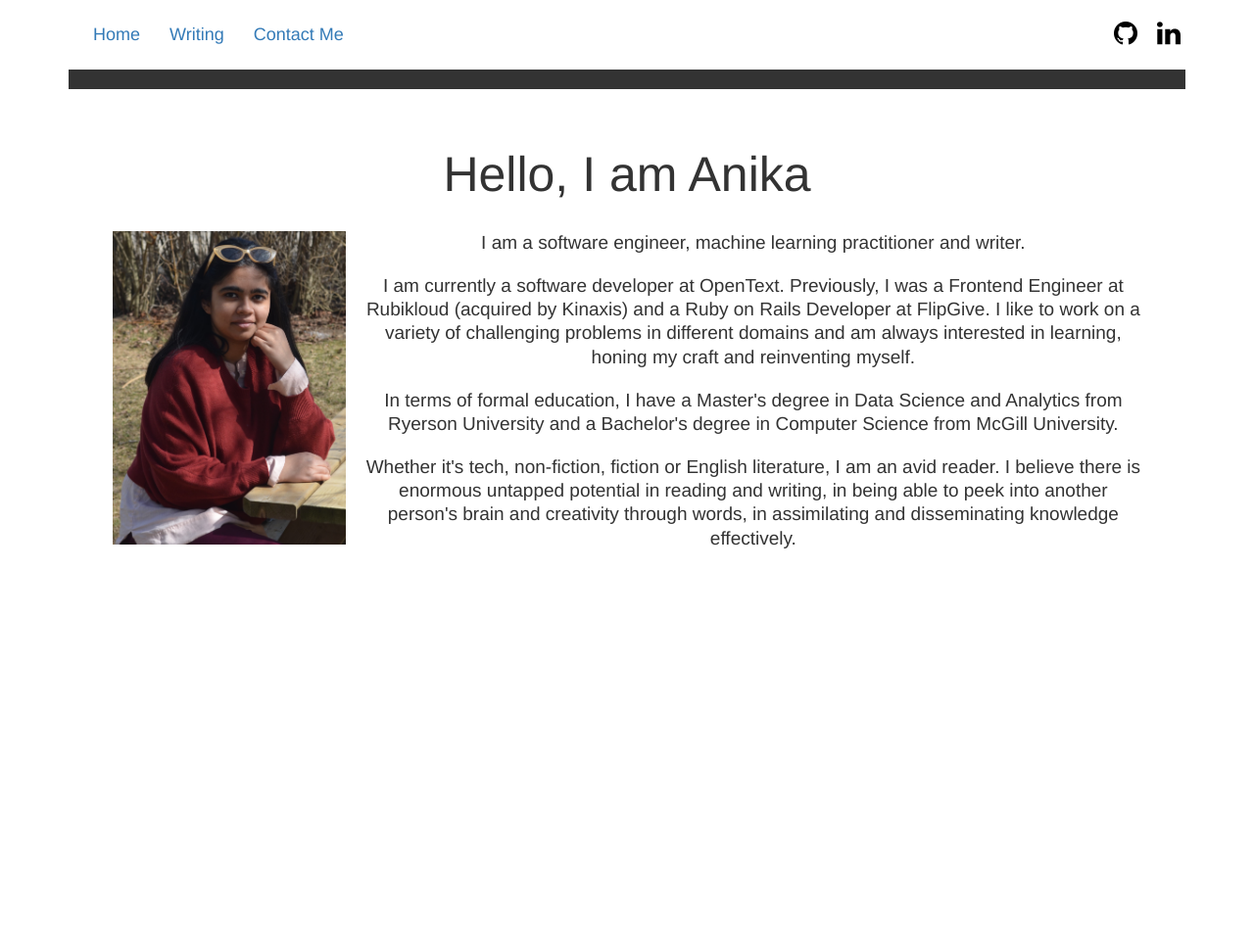
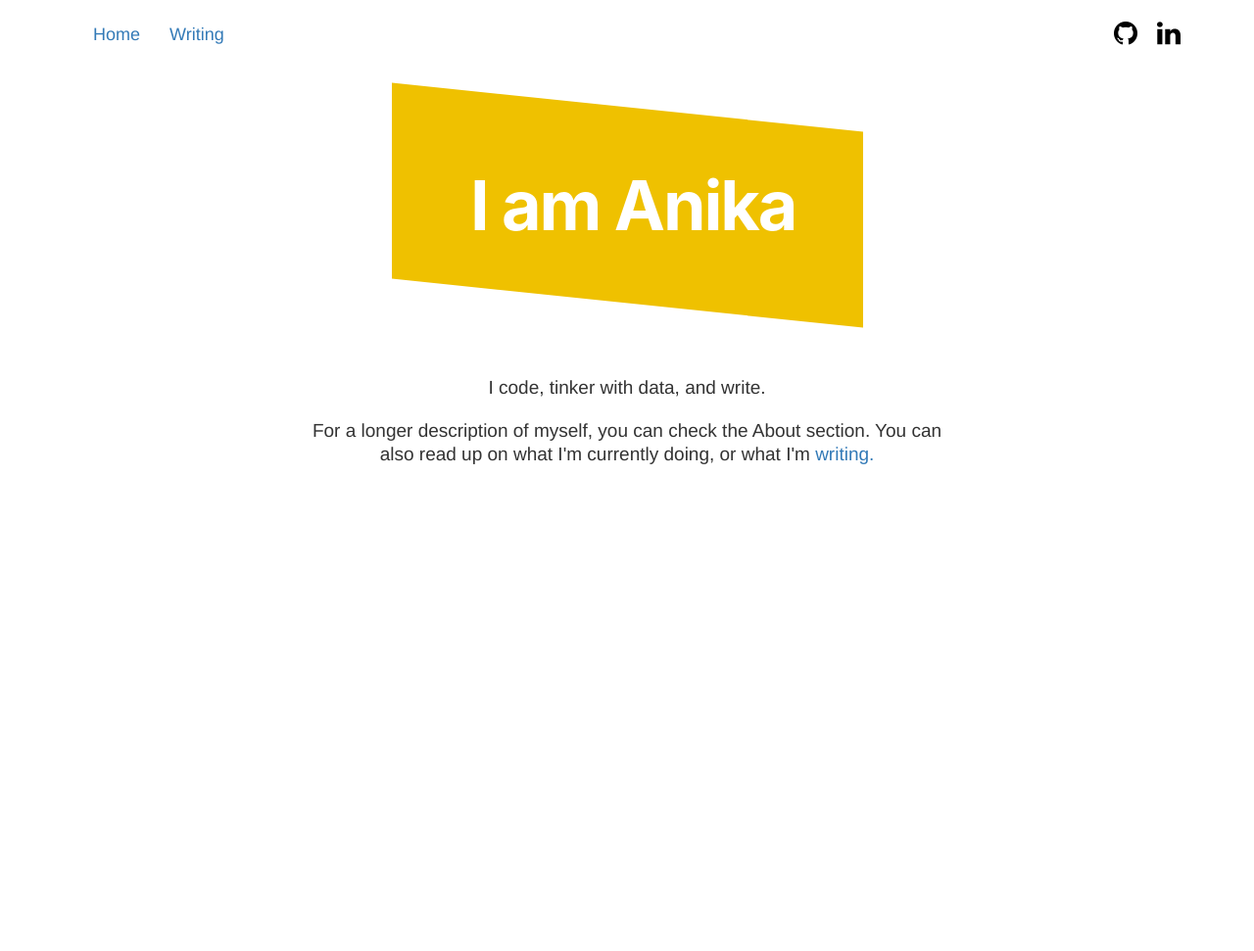
Before and after one commit to atabas/atabas.github.io, a Jekyll site: the page built from index.html, in a window 1280 px wide. Shown: the whole page at 98% size. Built offline with Jekyll 4.4.1, drawn with Linux system fonts in a browser that asks for light colours; nearby versions of some CDN libraries; Markdown is read by kramdown in place of the engine named in the settings; comment, search, counter and statistics services are not loaded; after the commit the page ends 900 px from its top, so only the background shows below that.

Commit message:
redesign in progress, delete contact page, change homepage

```diff
--- a/_layouts/default.html
+++ b/_layouts/default.html
@@ -18,7 +18,6 @@
 
     <div class="container">
       <nav class="navbar navbar-static-top" role="navigation">
-        <!-- Collect the nav links, forms, and other content for toggling -->
         <div class="navbar-header">
             <button type="button" class="navbar-toggle" data-toggle="collapse" data-target="#myNav">
                 <span class="sr-only">Toggle navigation</span>
@@ -31,8 +30,6 @@
           <ul class="nav navbar-nav text-links">
             <li><a href="/" class="nav-desc">Home</a></li>
             <li><a href="/posts" class="nav-desc">Writing</a></li>
-            <li><a href="/contact" class="nav-desc">Contact Me</a></li>
-
           </ul>
           <ul class="nav navbar-nav navbar-right icon-links">
             <li><a href="https://github.com/atabas" class="nav-link"><i class="fa fa-github fa-2x nav-icon" aria-hidden="true"></i></a></li>
@@ -42,6 +39,7 @@
         </div>
     </nav>
     </div>
+
 
     <div class="site">
       {{ content }}
--- a/_posts/2021-05-11-still.markdown
+++ b/_posts/2021-05-11-still.markdown
@@ -22,4 +22,4 @@ The buzz of this phone , the notifications on this computer, the constant catchi
 
 How does one balance both worlds, seamlessly moving from one to the other by availing the benefits of both?
 
-The truth is, I don't know.
+I don't know.
--- a/css/main.css
+++ b/css/main.css
@@ -111,27 +111,21 @@ a:visited {
 }
 
 @media (max-width: 768px) {
+  .site-intro{
+    margin: 0 20px !important;
+  }
   .site-intro__image{
     display: none;
   }
 }
 
 .site-intro{
+  // font-family: "Wotfard",Futura,-apple-system,sans-serif;
   padding: 30px;
-  height: 100vh;
-  position: relative;
-  border-top: 20px solid;
-}
-
-.site-intro__image{
-  float: left;
-  margin-right: 20px;
-  margin-bottom: 20px;
-  height: 320px;
+  margin: 0 200px;
 }
 
 .site-intro__desc{
-  /*display: inline;*/
   font-size: 19px;
   margin-bottom: 20px;
 }
@@ -208,6 +202,60 @@ a:visited {
 .footer .rss img {
   border: 0; }
 
+
+/*****************************************************************************/
+/*
+/* Homepage SVG
+/*
+/*****************************************************************************/
+.header-title {
+        --color: #FFFFFF;
+        --solid: #800080;
+
+        width: 481px;
+        height: 277px;
+        max-width: 100%;
+        font-size: 70px;
+      }
+
+       .svg-text {
+         font-family: Inter, sans-serif;
+       }
+
+       .headline {
+         font-size: 1em;
+         font-weight: bold;
+         fill: var(--color);
+         letter-spacing: -.03em;
+       }
+
+       .solid {
+         fill: var(--solid);
+       }
+
+      @supports (color: color(display-p3 1 1 1 / 1)) {
+        .header-title {
+          --solid: color(display-p3 0.9098 0.7647 0 / 1);
+        }
+      }
+
+      @media screen and (prefers-color-scheme: dark) {
+        .header-title {
+          --color: #f5df1e;
+          --solid: #20201e;
+        }
+
+        .svg-text {
+          opacity: 1;
+        }
+
+        @supports (color: color(display-p3 1 1 1 / 1)) {
+          .header-title {
+            --color: color(display-p3 0.955 0.802 0);
+          }
+        }
+      }
+
 /*****************************************************************************/
 /*
 /* Posts
@@ -216,6 +264,7 @@ a:visited {
 /* standard */
 .post{
   text-align: left;
+  margin: 0 100px;
 }
 
 .post pre {
--- a/index.html
+++ b/index.html
@@ -2,17 +2,21 @@
 layout: default
 title: Anika Tabassum
 ---
+<svg viewBox="0 0 481 250" version="1.1" class="header-title" xmlns="http://www.w3.org/2000/svg" xmlns:xlink="http://www.w3.org/1999/xlink" preserveAspectRatio="">
+    <title>Anika Tabassum</title>
+    <g id="header-title" stroke="none" stroke-width="1" fill="none">
+        <polygon class="solid" points="0 0 481 50 481 250 0 200"></polygon>
+        <text class="svg-text headline">
+            <tspan x="80" y="150">I am Anika</tspan>
+        </text>
+    </g>
+</svg>
 <div class="container">
   <div class="site-intro">
 	 <div class="col-md-12">
-      <h1 class="site-intro__header"> Hello, I am Anika </h1>
-      <img class="site-intro__image" src="../images/Anika_25_March.JPG"/>
-      <p class="site-intro__desc"> I am a software engineer, machine learning practitioner and writer. </p>
-      <p class="site-intro__desc"> I am currently a software developer at OpenText. Previously, I was a Frontend Engineer at Rubikloud (acquired by Kinaxis) and a Ruby on Rails Developer at FlipGive. I like to work on a variety of challenging problems in different domains and am always interested in learning, honing my craft and reinventing myself.</p>
+      <p class="site-intro__desc"> I code, tinker with data, and write. </p>
+      <p class="site-intro__desc"> For a longer description of myself, you can check the About section. You can also read up on what I'm currently doing, or what I'm <a href="/posts">writing.</a></p>
 
-      <p class="site-intro__desc"> In terms of formal education, I have a Master's degree in Data Science and Analytics from Ryerson University and a Bachelor's degree in Computer Science from McGill University. </p>
-
-      <p class="site-intro__desc"> Whether it's tech, non-fiction, fiction or English literature, I am an avid reader. I believe there is enormous untapped potential in reading and writing, in being able to peek into another person's brain and creativity through words, in assimilating and disseminating knowledge effectively.</p>
   </div>
 </div>
 
```
Also changed, not shown: _posts/2021-06-19-wayne-gretzky-masterclass.markdown (deleted, +0 -39 lines), contact/index.html (deleted, +0 -78 lines), images/Anika.jpeg (deleted), images/Anika_25_March.JPG (deleted), 1 other file.
